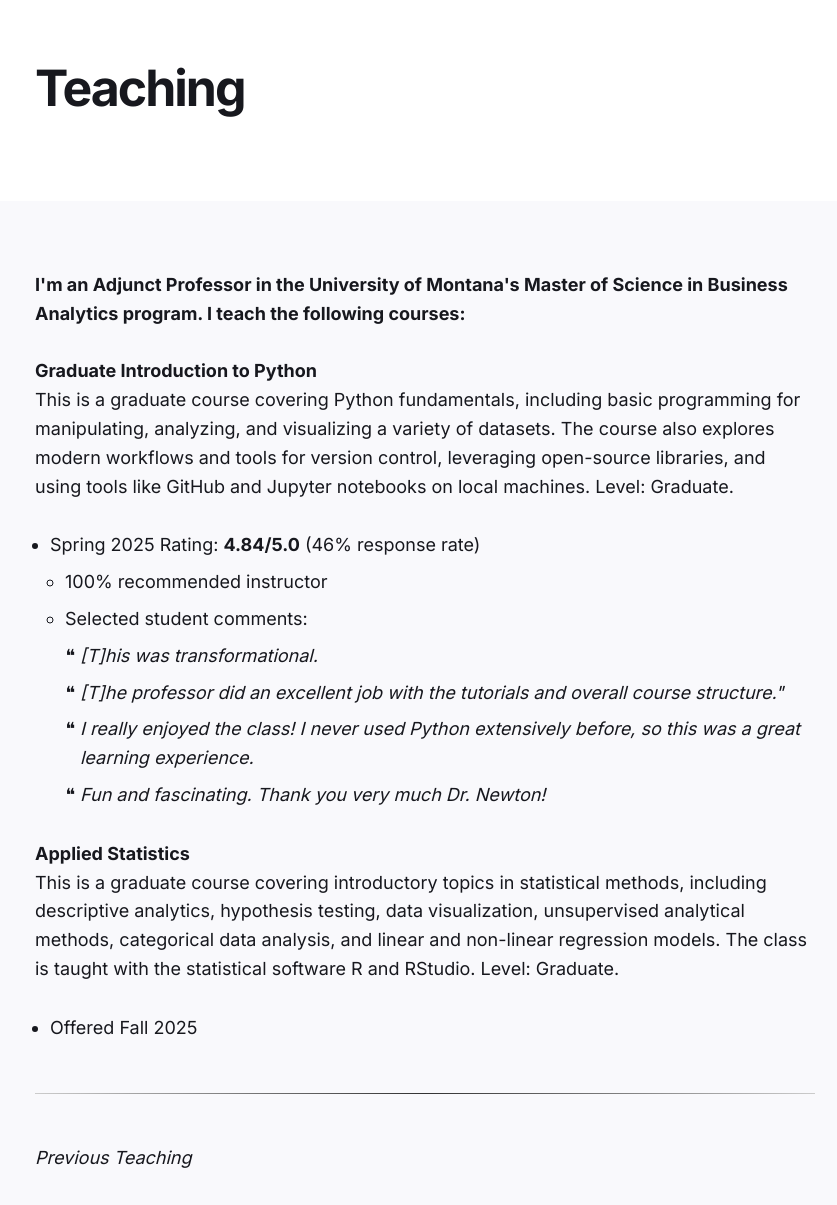
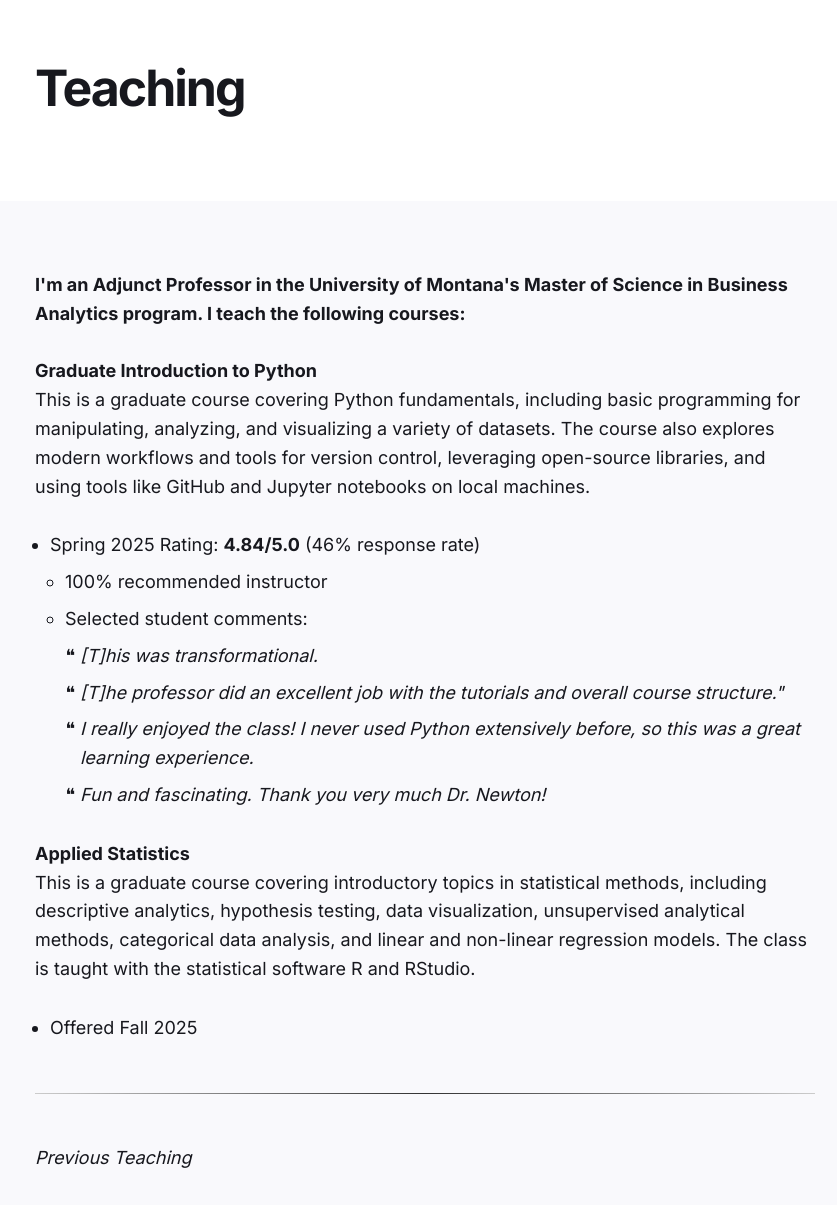
Before and after one commit to small0live/small0live.github.io, a Jekyll site: the page built from _pages/teaching.html, in a window 1280 px wide and 1400 px high, cut to the strip 195-1400 px from the top of the window. Shown: the whole strip, without its empty margins (215-1052 px from the left). Built offline with Jekyll 4.4.1, drawn with Linux system fonts in a browser that asks for light colours.

Commit message:
minor edit

```diff
--- a/_pages/teaching.html
+++ b/_pages/teaching.html
@@ -10,7 +10,7 @@ image:
 
 <b>Graduate Introduction to Python</b>
 
-<p>This is a graduate course covering Python fundamentals, including basic programming for manipulating, analyzing, and visualizing a variety of datasets. The course also explores modern workflows and tools for version control, leveraging open-source libraries, and using tools like GitHub and Jupyter notebooks on local machines. Level: Graduate.</p>
+<p>This is a graduate course covering Python fundamentals, including basic programming for manipulating, analyzing, and visualizing a variety of datasets. The course also explores modern workflows and tools for version control, leveraging open-source libraries, and using tools like GitHub and Jupyter notebooks on local machines.</p>
 
 <ul>
 <li>Spring 2025 Rating: <b>4.84/5.0</b> (46% response rate)</li>
@@ -29,7 +29,7 @@ image:
 
 <b>Applied Statistics</b>
 
-<p>This is a graduate course covering introductory topics in statistical methods, including descriptive analytics, hypothesis testing, data visualization, unsupervised analytical methods, categorical data analysis, and linear and non-linear regression models. The class is taught with the statistical software R and RStudio. Level: Graduate.</p>
+<p>This is a graduate course covering introductory topics in statistical methods, including descriptive analytics, hypothesis testing, data visualization, unsupervised analytical methods, categorical data analysis, and linear and non-linear regression models. The class is taught with the statistical software R and RStudio.</p>
 
 <ul>
   <li>Offered Fall 2025</li>
```
Also changed, not shown: 2 other files.
